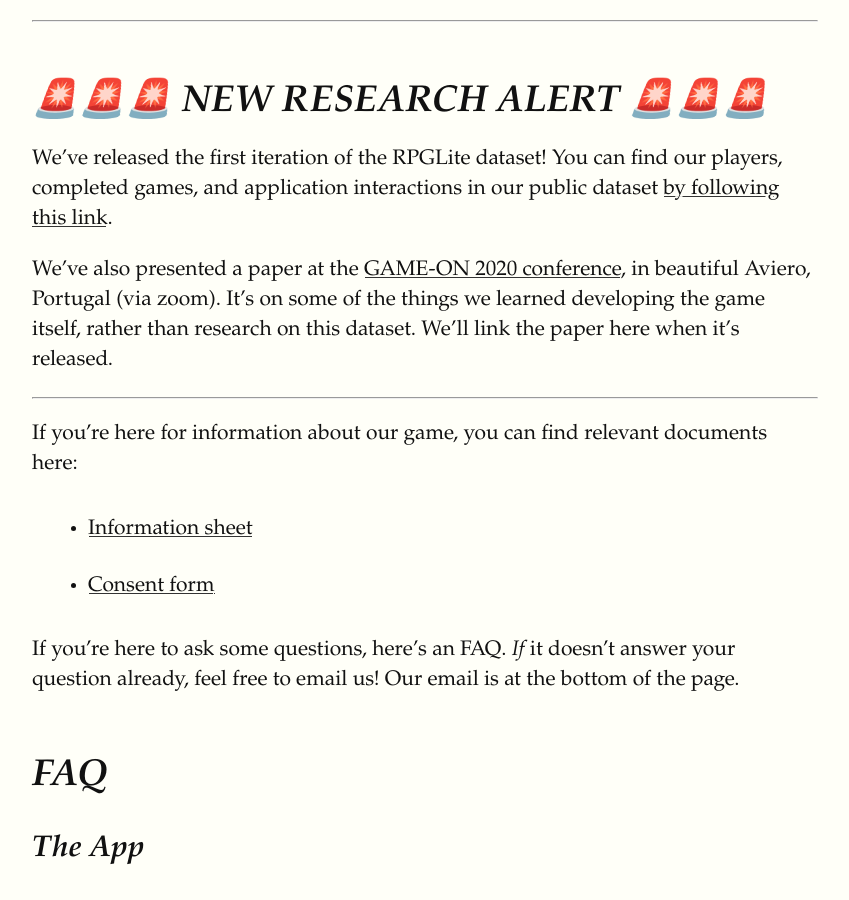
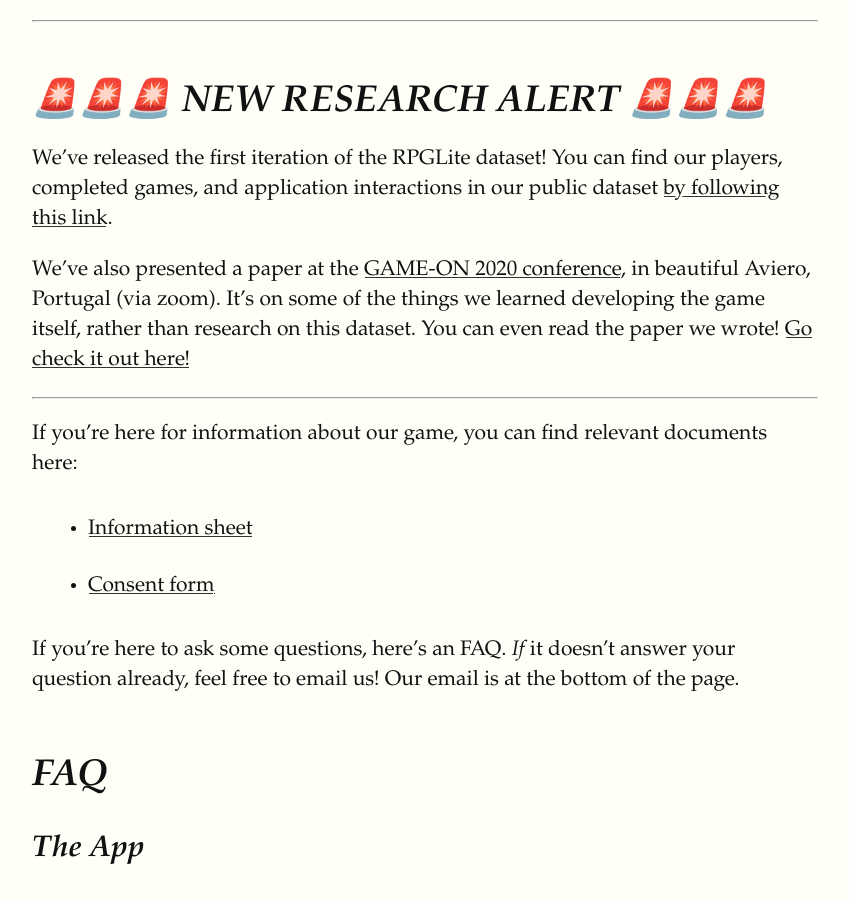
Before and after one commit to RPGLite/rpgsite, a Jekyll site: the page built from index.md, in a window 1280 px wide and 900 px high, scrolled down 629 px. Shown: the whole window, without its empty margins (48-897 px from the left). Built offline with Jekyll 4.4.1, drawn with Linux system fonts in a browser that asks for light colours; some web fonts are replaced.

Commit message:
Added link to paper from game-on 2020 (hosted in gla)

```diff
--- a/index.md
+++ b/index.md
@@ -17,7 +17,7 @@ Tom & William
 
 We've released the first iteration of the RPGLite dataset! You can find our players, completed games, and application interactions in our public dataset [by following this link](http://dx.doi.org/10.5525/gla.researchdata.1070).
 
-We've also presented a paper at the [GAME-ON 2020 conference](https://www.eurosis.org/conf/gameon/2020/), in beautiful Aviero, Portugal (via zoom). It's on some of the things we learned developing the game itself, rather than research on this dataset. We'll link the paper here when it's released.
+We've also presented a paper at the [GAME-ON 2020 conference](https://www.eurosis.org/conf/gameon/2020/), in beautiful Aviero, Portugal (via zoom). It's on some of the things we learned developing the game itself, rather than research on this dataset. You can even read the paper we wrote! [Go check it out here!](http://eprints.gla.ac.uk/223600/)
 
 ---
 
```
